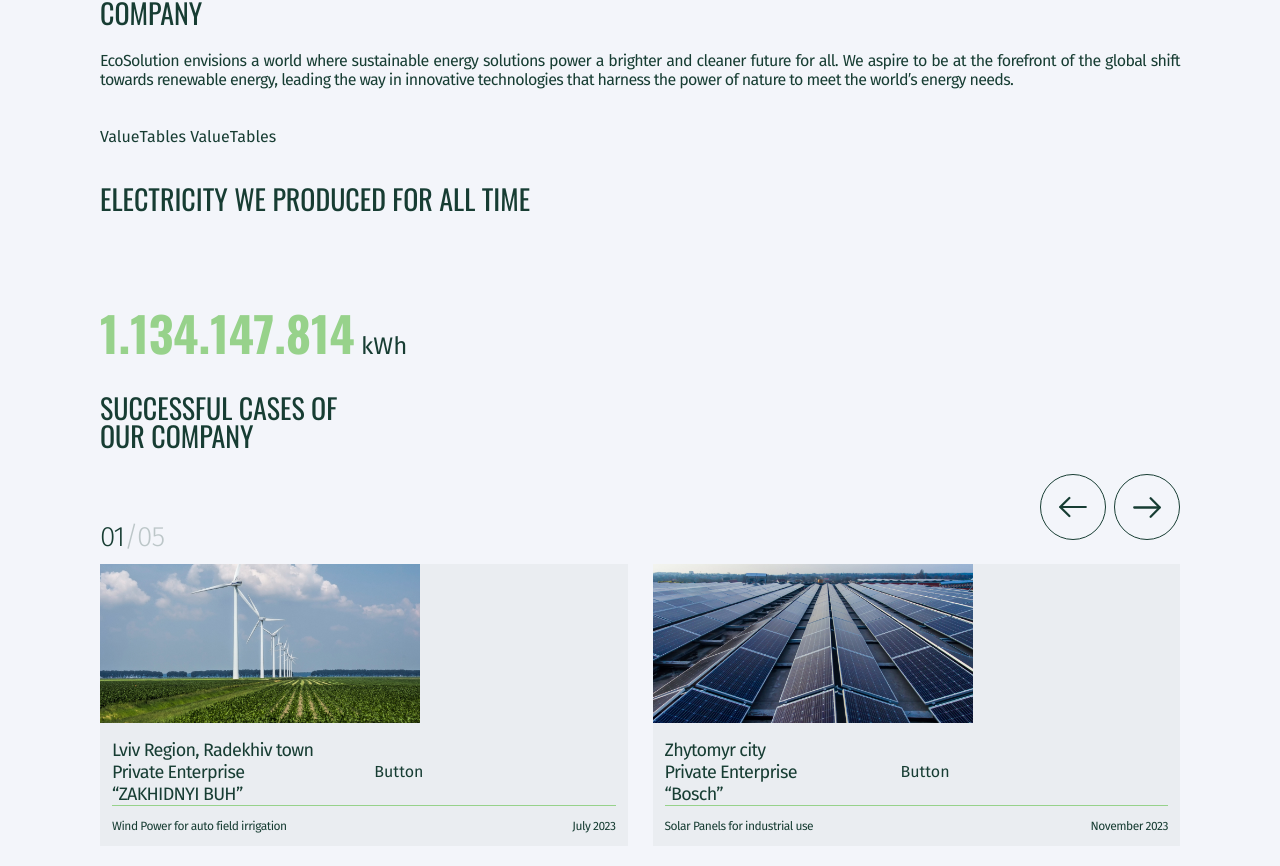
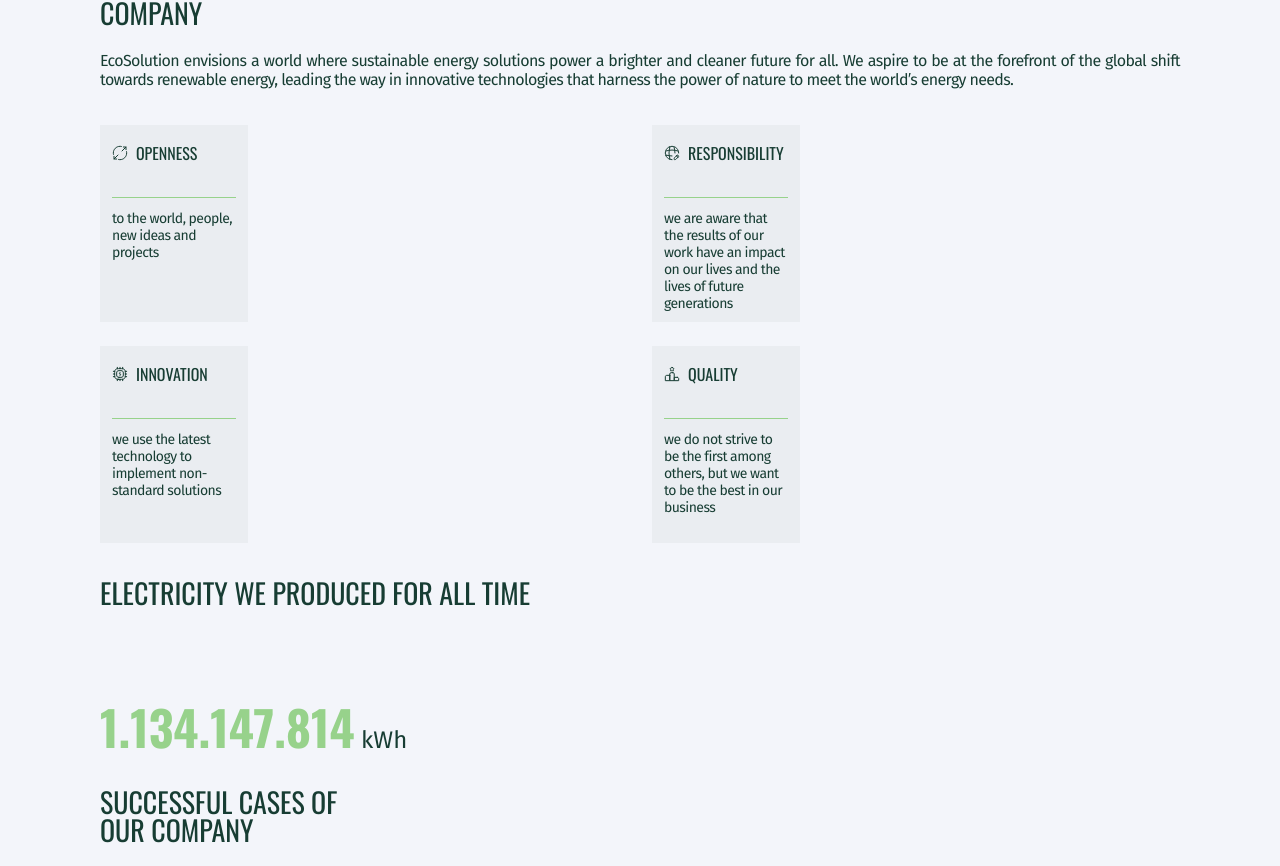
Before and after one commit to Basilika-draconum/greenergy, a Next.js app: page / in a window 1280 px wide. Shown: the part 1023-1889 px from the top of the page. Built offline with nearby package versions, Linux system fonts and the light colour scheme.

Commit message:
Update ValueTables.js

```diff
--- a/components/ValueTables/ValueTables.js
+++ b/components/ValueTables/ValueTables.js
@@ -1,7 +1,26 @@
 import React from "react";
+import values from "@/public/content/values.json";
+import Image from "next/image";
+import { oswald } from "@/app/layout";
 
 const ValueTables = () => {
-  return <div>ValueTables ValueTables</div>;
+  return (
+    <ul className="grid grid-cols-2 gap-6">
+      {values.map(({ icon, title, description }, index) => (
+        <li className="bg-bgForm px-3 pt-4 w-[148px] h-[197px]" key={index}>
+          <div
+            className={`${oswald.className} uppercase text-base mb-8 flex gap-2`}
+          >
+            <Image src={icon} width={16} height={16} alt={title} />
+            <h3>{title}</h3>
+          </div>
+          <p className="text-subQuestion border-t-[1px] border-accentColor pt-3">
+            {description}
+          </p>
+        </li>
+      ))}
+    </ul>
+  );
 };
 
 export default ValueTables;
```
